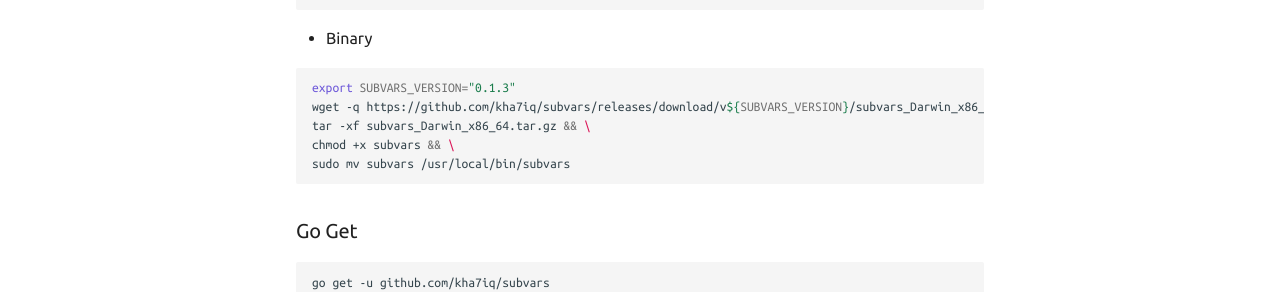
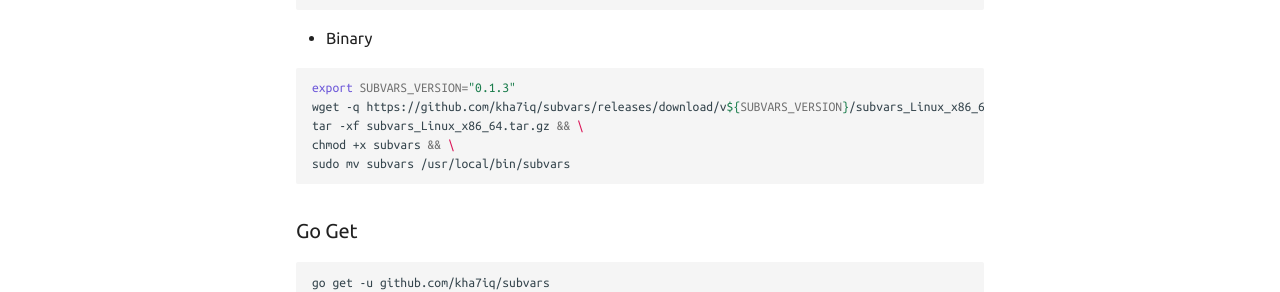
Before and after one commit to TektonOps/subvars, an MkDocs documentation site: the page built from docs/01-installation.md, in a window 1280 px wide and 1274 px high. Shown: the part 415-707 px from the top of the window. Built offline with MkDocs 1.6.1 and Material for MkDocs 9.7.7, drawn with Linux system fonts in a browser that asks for light colours; comment, search, counter and statistics services are not loaded.

Commit message:
docs: fix archive info

````diff
--- a/docs/01-installation.md
+++ b/docs/01-installation.md
@@ -16,8 +16,8 @@
 * Binary
 ```bash
 export SUBVARS_VERSION="0.1.3"
-wget -q https://github.com/kha7iq/subvars/releases/download/v${SUBVARS_VERSION}/subvars_Darwin_x86_64.tar.gz && \
-tar -xf subvars_Darwin_x86_64.tar.gz && \
+wget -q https://github.com/kha7iq/subvars/releases/download/v${SUBVARS_VERSION}/subvars_Linux_x86_64.tar.gz && \
+tar -xf subvars_Linux_x86_64.tar.gz && \
 chmod +x subvars && \
 sudo mv subvars /usr/local/bin/subvars
 ```
````
Also changed, not shown: README.md (+2 -2 lines).
